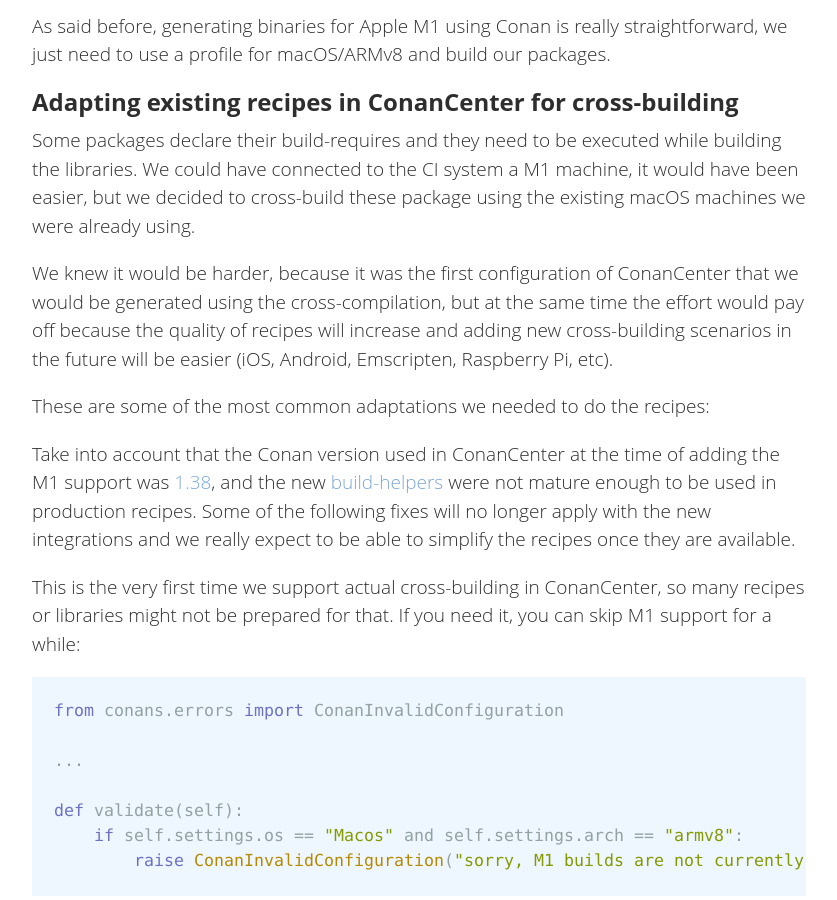
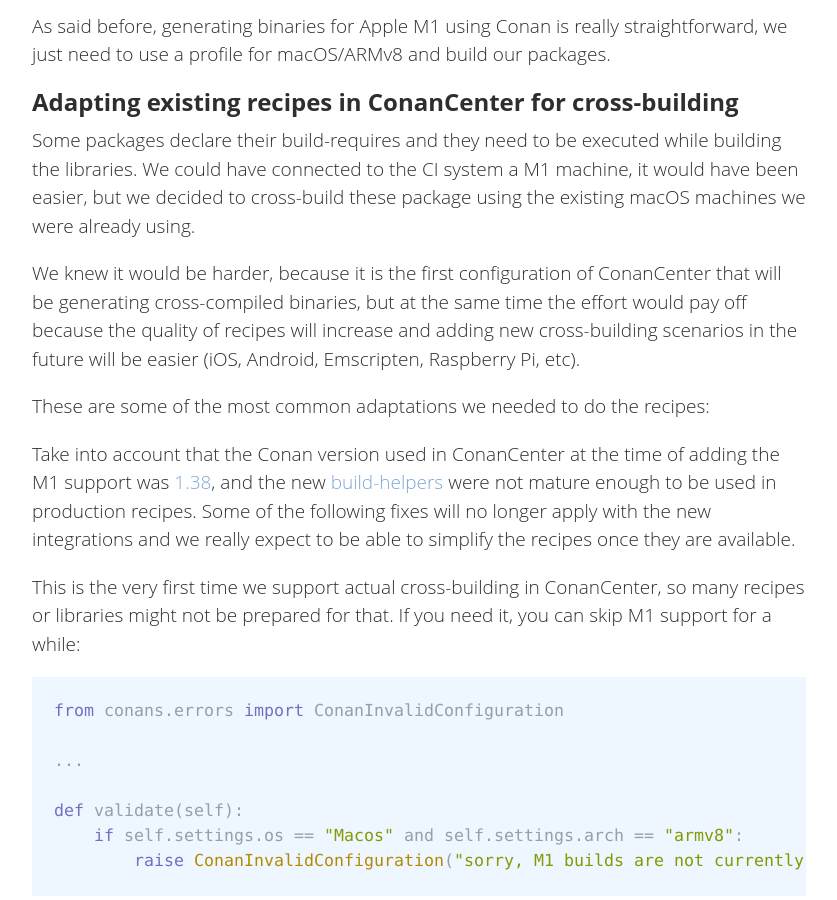
Before and after one commit to conan-io/conan-io.github.io, a Jekyll site: the page built from _posts/2021-09-06-m1.markdown, in a window 1280 px wide and 900 px high, scrolled down 1941 px. Shown: the whole window, without its empty margins (20-857 px from the left). Built offline with Jekyll 4.4.1, drawn with Linux system fonts in a browser that asks for light colours; comment, search, counter and statistics services are not loaded.

Commit message:
Update _posts/2021-09-06-m1.markdown

```diff
--- a/_posts/2021-09-06-m1.markdown
+++ b/_posts/2021-09-06-m1.markdown
@@ -72,8 +72,8 @@ Some packages declare their build-requires and they need to be executed while
  it would have been easier, but we decided to cross-build these package using the
  existing macOS machines we were already using.
 
-We knew it would be harder, because it was the first configuration of ConanCenter
- that we would be generated using the cross-compilation, but at the same time
+We knew it would be harder, because it is the first configuration of ConanCenter
+ that will be generating cross-compiled binaries, but at the same time
  the effort would pay off because the quality of recipes will increase and
  adding new cross-building scenarios in the future will be easier (iOS, Android, Emscripten, Raspberry Pi, etc).
 
```
